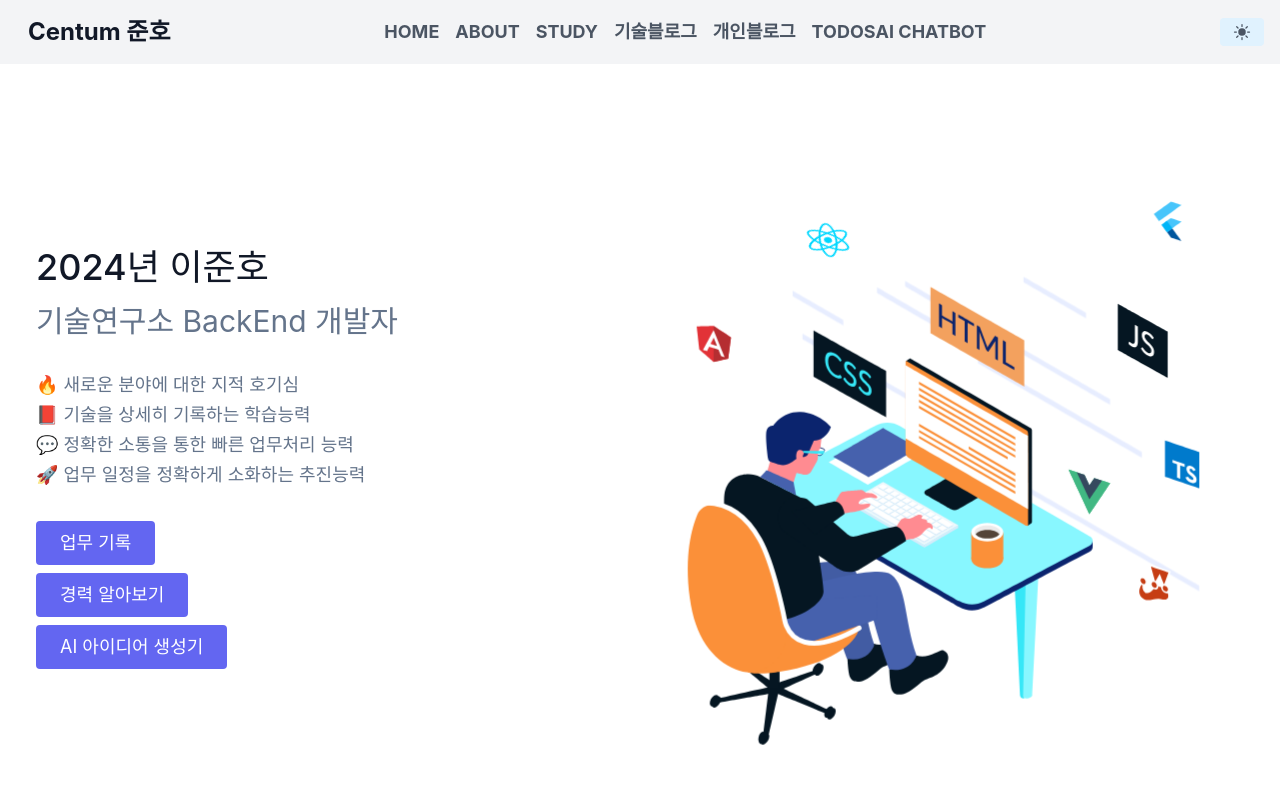
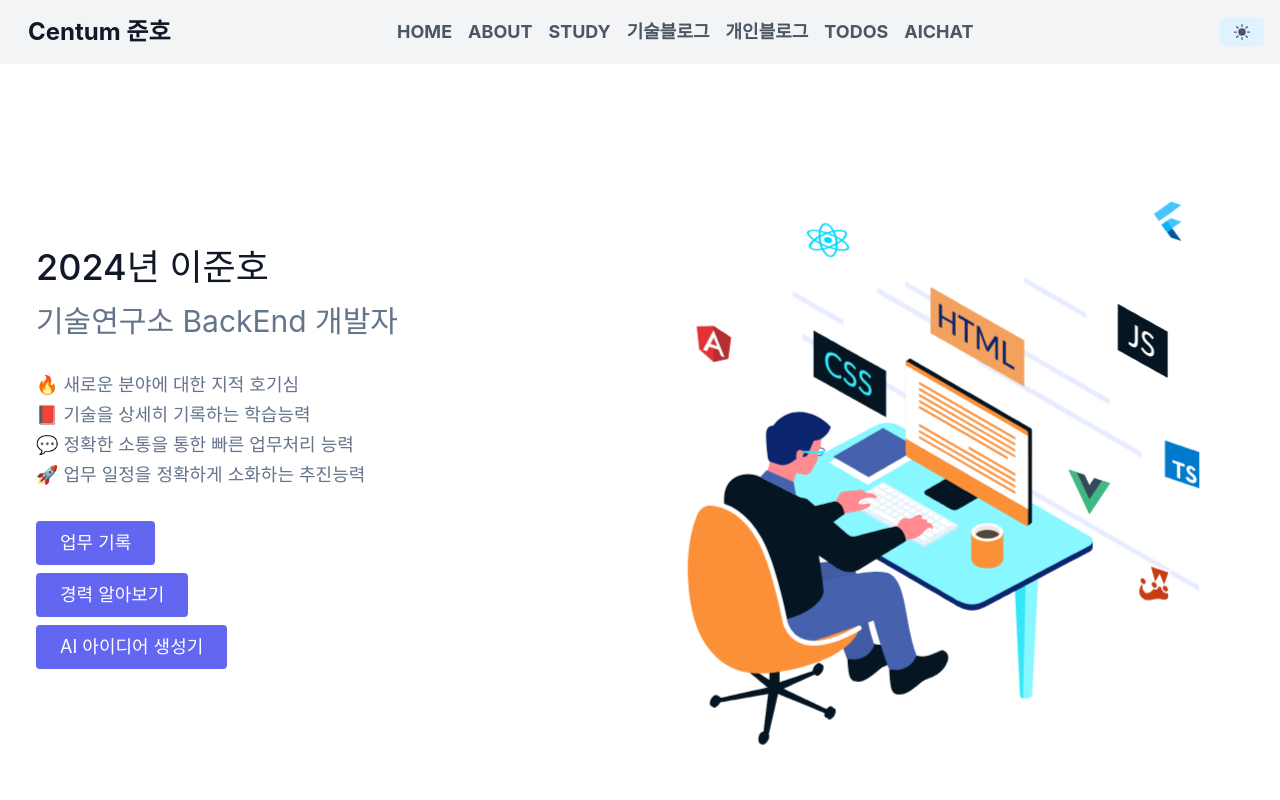
Before and after one commit to Centumjoonho/nextjs_portfolio_add_notion, a Next.js app: page / in a window 1280 px wide. Shown: the top 800 px of the page. Built offline with nearby package versions, Linux system fonts and the light colour scheme.

Commit message:
Update header.js

```diff
--- a/components/header.js
+++ b/components/header.js
@@ -79,13 +79,13 @@ export default function Header() {
                 </a>
               </Link>
               <Link href="https://next-joon-todo-deploy.vercel.app/todos" legacyBehavior>
-                <a className="block mt-4 text-lg font-bold lg:inline-block lg:mt-0 hover:text-blue-600">
+                <a className="block mt-4 mr-4 text-lg font-bold lg:inline-block lg:mt-0 hover:text-blue-600">
                   TODOS
                 </a>
               </Link>
             <Link href="https://morphic-ai-answer-engine-generative-gkrdunho0.vercel.app/" legacyBehavior>
                 <a className="block mt-4 text-lg font-bold lg:inline-block lg:mt-0 hover:text-blue-600">
-                  AI CHATBOT
+                  AICHAT
                 </a>
               </Link>
             </div>
```
